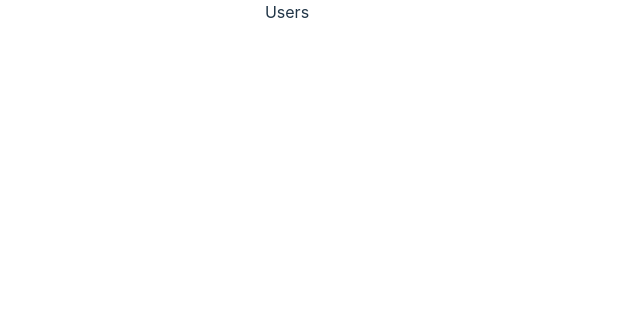
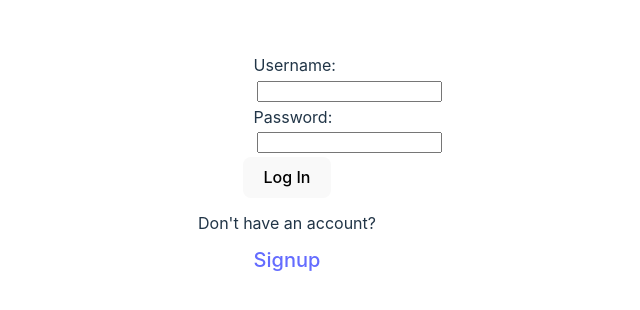
Before and after one commit to ActualTurtle/reptiletracker.cs4610, a React (Vite) app in the folder client/: page /login in a window 1280 px wide. Shown: the top 310 px of the page, without its empty margins (353-993 px from the left). Built offline with nearby package versions, Linux system fonts and the light colour scheme.

Commit message:
Login page is visually ready

```diff
--- a/client/src/index.css
+++ b/client/src/index.css
@@ -96,3 +96,21 @@ button:focus-visible {
   text-align: center;
   width: 70%;
 }
+
+.login-buttons.page {
+  flex-direction: column;
+}
+
+.inputs {
+  width: 25%;
+}
+
+.text-inputs {
+  margin: 5%;
+}
+
+.center {
+  align-items: center;
+  text-align: center;
+  justify-content: center;
+}
--- a/client/src/pages/Home.tsx
+++ b/client/src/pages/Home.tsx
@@ -12,8 +12,8 @@ export const Home = () => {
       </h3>
 
       <div className="login-buttons">
-        <span><Link to={`/login`} className="login-links">Login </Link></span>
-        <span><Link to={`/signup`} className="login-links"> Signup</Link></span>
+        <span><Link to={`/login`} className="login-links">Login</Link></span>
+        <span><Link to={`/signup`} className="login-links">Signup</Link></span>
       </div>
     </div>
   )
--- a/client/src/pages/Login.tsx
+++ b/client/src/pages/Login.tsx
@@ -1,13 +1,72 @@
-
+import { useEffect, useState } from "react"
+import { Link } from "react-router-dom";
 // TODO: Login Page
 
 // I should be able to sign into a user account
 // I should be able to navigate to the signup page
 // Upon signing in, I should be redirected to the dashboard page
+
+interface User {
+    id?: number;
+    firstName: String
+    lastName: String
+    email: String
+    passwordHash: String
+}
+
 export const Login = () => {
+    const [username, setUsername] = useState("");
+    const [password, setPassword] = useState("");
+
+    // const bcrypt = require('bcrypt');
+
+    function login() {
+        if (!username || !password) return;
+        console.log(username);
+        console.log(password);
+
+        // TODO: Get user by username
+        // compare hashed passes
+        // if true, navigate to dashboard
+        // if false, print error message, clear username and password
+
+
+        /* UGLY */
+        // const user: User = {
+        //     content: description,
+        //     isCompleted: false
+        // }
+        // const hashedPassword = bcrypt.default.hash(password, 10);
+        // fetch("http://localhost:8000/todos", {
+        // method: "post",
+        // headers: {
+        //     "Content-Type": "application/json"
+        // },
+        // body: JSON.stringify(todo)
+        // })
+        // .then(r => r.json())
+        // .then(body => {
+        //     setTodos([body.todo, ...todos]);
+        // });
+    }
 
     return (
-        <>
-        </>
+        <div className="login-buttons page">
+            <div className="inputs">
+                Username:
+                <input type="text" value={username} onChange={(e) => setUsername(e.target.value)} className="text-inputs" />
+            </div>
+
+            <div className="inputs">
+                Password:
+                <input type="text" value={password} onChange={(e) => setPassword(e.target.value)} className="text-inputs" />
+            </div>
+
+            <button onClick={() => login()}>Log In</button>
+
+            <span className="text-inputs">Don't have an account?
+                <Link to={`/signup`} className="login-links center">Signup</Link>
+            </span>
+        </div>
     )
 }
--- a/client/src/pages/Root.tsx
+++ b/client/src/pages/Root.tsx
@@ -13,7 +13,7 @@ export const Root = () => {
 
   return (
     <>
-      <nav className="navbar">{name}</nav>
+      {/* <nav className="navbar">{name}</nav> */}
       <Outlet />
     </>
   )
```
